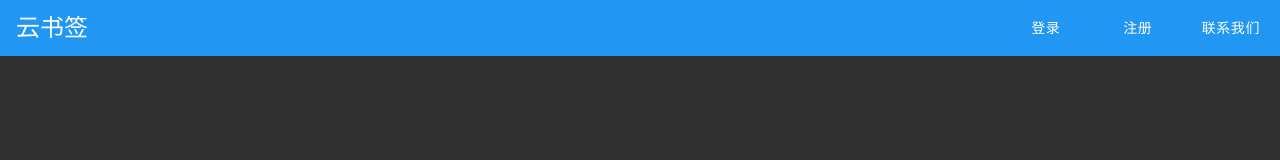
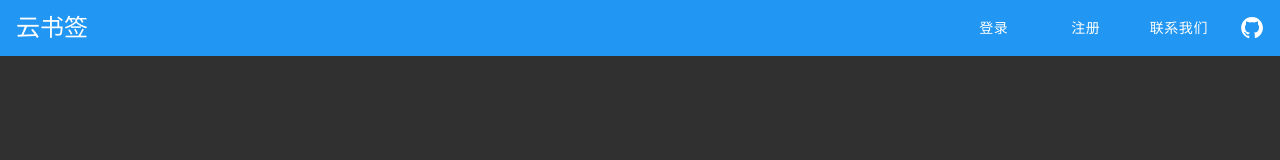
Before and after one commit to MagicDu/MagicBookmark, a plain HTML site: page index.html in a window 1280 px wide. Drawn offline with Linux system fonts and the light colour scheme.

Commit message:
add DataBase.md

```diff
--- a/index.html
+++ b/index.html
@@ -8,11 +8,21 @@
 </head>
 <body class=" mdui-theme-primary-blue mdui-theme-accent-pink mdui-theme-layout-dark">
 <div class="mdui-toolbar mdui-color-theme">
-    <a href="./" class="mdui-typo-headline">云书签</a>
+    <a href="#" class="mdui-typo-headline">云书签</a>
     <div class="mdui-toolbar-spacer"></div>
     <a href="user/login.html" class="mdui-btn mdui-ripple mdui-ripple-white">登录</a>
     <a href="user/regist.html" class="mdui-btn mdui-ripple mdui-ripple-white">注册</a>
     <a href="https://magicdu.cn" target="_blank" rel="nofollow" class="mdui-btn mdui-ripple mdui-ripple-white mdui-hidden-xs">联系我们</a>
+    <a href="https://github.com/zdhxiong/mdui" target="_blank" class="mdui-btn mdui-btn-icon mdui-ripple mdui-ripple-white" mdui-tooltip="{content: '查看 Github'}">
+    <svg version="1.1" id="Layer_1" xmlns="http://www.w3.org/2000/svg" xmlns:xlink="http://www.w3.org/1999/xlink" x="0px" y="0px" viewBox="0 0 36 36" enable-background="new 0 0 36 36" xml:space="preserve" class="mdui-icon" style="width: 24px;height:24px;">
+        <path fill-rule="evenodd" clip-rule="evenodd" fill="#ffffff" d="M18,1.4C9,1.4,1.7,8.7,1.7,17.7c0,7.2,4.7,13.3,11.1,15.5
+	c0.8,0.1,1.1-0.4,1.1-0.8c0-0.4,0-1.4,0-2.8c-4.5,1-5.5-2.2-5.5-2.2c-0.7-1.9-1.8-2.4-1.8-2.4c-1.5-1,0.1-1,0.1-1
+	c1.6,0.1,2.5,1.7,2.5,1.7c1.5,2.5,3.8,1.8,4.7,1.4c0.1-1.1,0.6-1.8,1-2.2c-3.6-0.4-7.4-1.8-7.4-8.1c0-1.8,0.6-3.2,1.7-4.4
+	c-0.2-0.4-0.7-2.1,0.2-4.3c0,0,1.4-0.4,4.5,1.7c1.3-0.4,2.7-0.5,4.1-0.5c1.4,0,2.8,0.2,4.1,0.5c3.1-2.1,4.5-1.7,4.5-1.7
+	c0.9,2.2,0.3,3.9,0.2,4.3c1,1.1,1.7,2.6,1.7,4.4c0,6.3-3.8,7.6-7.4,8c0.6,0.5,1.1,1.5,1.1,3c0,2.2,0,3.9,0,4.5
+	c0,0.4,0.3,0.9,1.1,0.8c6.5-2.2,11.1-8.3,11.1-15.5C34.3,8.7,27,1.4,18,1.4z"></path>
+      </svg>
+     </a>
   </div>
 </body>
 </html>
```
Also changed, not shown: 1 other file.
